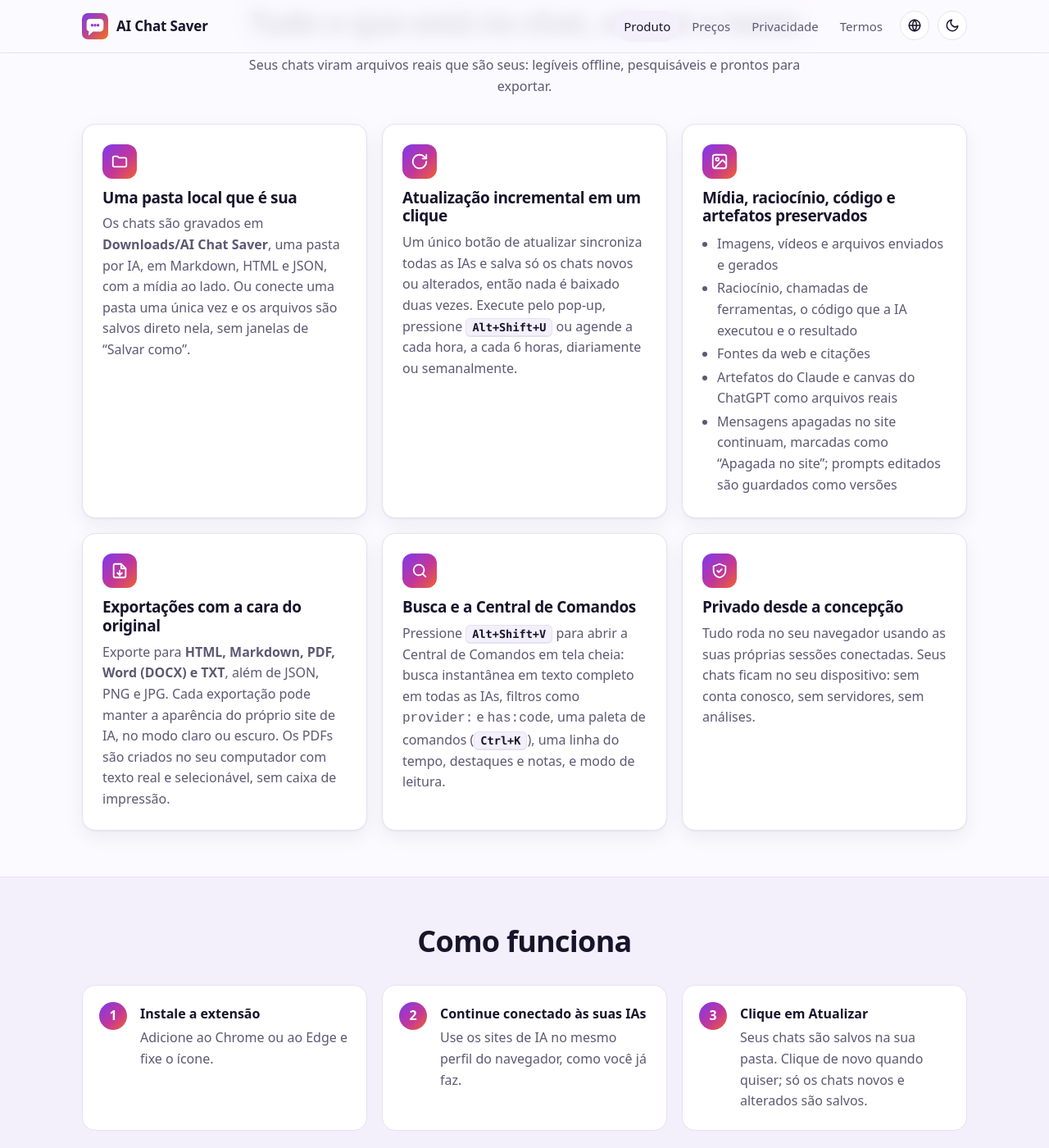
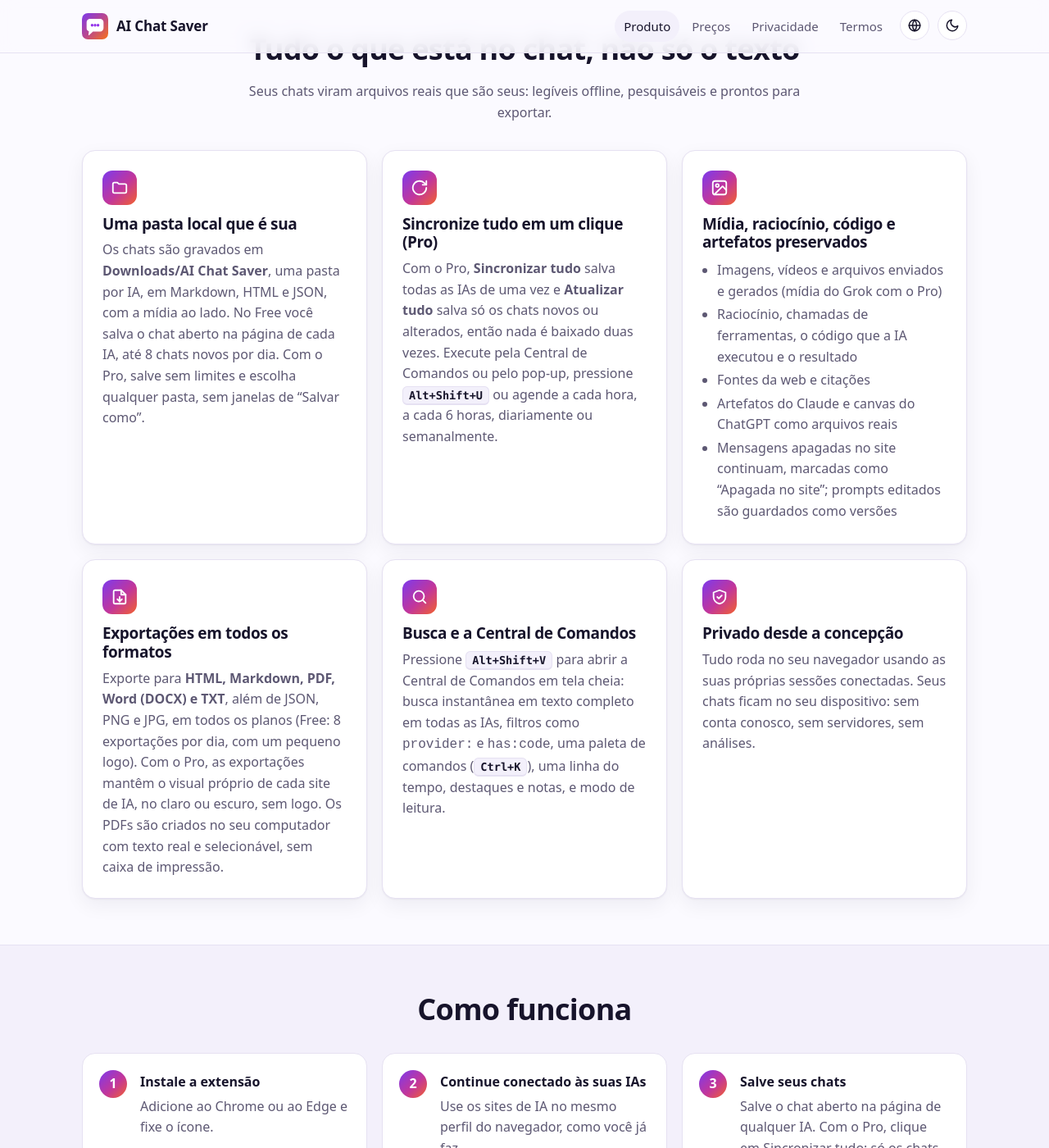
Before and after one commit to aichatsaver/aichatsaver.github.io, a Jekyll site: the page built from pt/index.html, in a window 1280 px wide and 1400 px high, scrolled down 1219 px. Shown: the whole window at 82% size. Built offline with Jekyll 4.4.1, drawn with Linux system fonts in a browser that asks for light colours; some of the changed text lies outside the part shown.

Commit message:
Site: v2.14 Free/Pro texts (pt)

```diff
--- a/_data/i18n/pt.yml
+++ b/_data/i18n/pt.yml
@@ -29,22 +29,25 @@
   version: Versão %version%
 meta:
   tagline: Salve cada chat de IA em uma pasta no seu próprio computador.
-  description: AI Chat Saver é uma extensão de navegador que salva seus chats de 18 assistentes de IA em uma pasta local, com atualização em um clique, busca e exportações com a aparência dos sites originais.
+  description: "AI Chat Saver é uma extensão de navegador que salva seus chats de 18 assistentes de IA em uma pasta local, com busca e exportações em todos os formatos. O Pro adiciona a sincronização de todas as IAs em um clique e exportações com a cara dos sites originais."
   pro_status: Pro — lançamento em breve
   free_features:
   - "Todas as 18 IAs"
   - "Central de Comandos para ver seus chats"
-  - "8 salvamentos por dia"
+  - "Salve manualmente o chat aberto"
+  - "8 chats novos por dia"
   - "8 exportações por dia, qualquer formato"
+  - "Studio e destaques"
   - "Mídia de todas as IAs (exceto Grok)"
   - "Salva em Downloads"
   - "Pequeno logo como marca d'água"
   pro_features:
   - "Tudo do Free"
+  - "“Sincronizar tudo” pela Central de Comandos"
   - "Salvamentos e exportações ilimitados"
   - "Sem marca d'água"
   - "Visual original da IA"
-  - "Sincronização, sincronização automática e agendamentos"
+  - "Sincronização automática e agendamentos"
   - "Mídia do Grok e recuperação de chats excluídos"
   - "Qualquer pasta"
   - "Uma chave por dispositivo"
@@ -54,25 +57,25 @@
   h1_a: 'Cada chat de IA, '
   h1_b: salvo no seu computador
   h1_c: .
-  lede: '%name% é uma extensão de navegador que salva seus chats de 18 assistentes de IA em uma pasta no seu próprio computador. Um clique mantém tudo atualizado, e nada sai do seu dispositivo.'
+  lede: "%name% é uma extensão de navegador que salva seus chats de 18 assistentes de IA em uma pasta no seu próprio computador. Salve o chat aberto em um clique; com o Pro, um clique sincroniza todas as IAs. Nada sai do seu dispositivo."
   hero_note: Para Google Chrome e Microsoft Edge.
   ais_h2: Funciona com 18 IAs
   ais_p: Entre nas IAs que você usa no navegador, como sempre. O %name% salva os chats de cada uma em sua própria pasta.
   features_h2: Tudo o que está no chat, não só o texto
   features_p: 'Seus chats viram arquivos reais que são seus: legíveis offline, pesquisáveis e prontos para exportar.'
   f1_h: Uma pasta local que é sua
-  f1_p: Os chats são gravados em <strong>Downloads/AI Chat Saver</strong>, uma pasta por IA, em Markdown, HTML e JSON, com a mídia ao lado. Ou conecte uma pasta uma única vez e os arquivos são salvos direto nela, sem janelas de “Salvar como”.
-  f2_h: Atualização incremental em um clique
-  f2_p: Um único botão de atualizar sincroniza todas as IAs e salva só os chats novos ou alterados, então nada é baixado duas vezes. Execute pelo pop-up, pressione <kbd>Alt+Shift+U</kbd> ou agende a cada hora, a cada 6 horas, diariamente ou semanalmente.
+  f1_p: "Os chats são gravados em <strong>Downloads/AI Chat Saver</strong>, uma pasta por IA, em Markdown, HTML e JSON, com a mídia ao lado. No Free você salva o chat aberto na página de cada IA, até 8 chats novos por dia. Com o Pro, salve sem limites e escolha qualquer pasta, sem janelas de “Salvar como”."
+  f2_h: "Sincronize tudo em um clique (Pro)"
+  f2_p: "Com o Pro, <strong>Sincronizar tudo</strong> salva todas as IAs de uma vez e <strong>Atualizar tudo</strong> salva só os chats novos ou alterados, então nada é baixado duas vezes. Execute pela Central de Comandos ou pelo pop-up, pressione <kbd>Alt+Shift+U</kbd> ou agende a cada hora, a cada 6 horas, diariamente ou semanalmente."
   f3_h: Mídia, raciocínio, código e artefatos preservados
   f3_items:
-  - Imagens, vídeos e arquivos enviados e gerados
+  - "Imagens, vídeos e arquivos enviados e gerados (mídia do Grok com o Pro)"
   - Raciocínio, chamadas de ferramentas, o código que a IA executou e o resultado
   - Fontes da web e citações
   - Artefatos do Claude e canvas do ChatGPT como arquivos reais
   - Mensagens apagadas no site continuam, marcadas como “Apagada no site”; prompts editados são guardados como versões
-  f4_h: Exportações com a cara do original
-  f4_p: Exporte para <strong>HTML, Markdown, PDF, Word (DOCX) e TXT</strong>, além de JSON, PNG e JPG. Cada exportação pode manter a aparência do próprio site de IA, no modo claro ou escuro. Os PDFs são criados no seu computador com texto real e selecionável, sem caixa de impressão.
+  f4_h: "Exportações em todos os formatos"
+  f4_p: "Exporte para <strong>HTML, Markdown, PDF, Word (DOCX) e TXT</strong>, além de JSON, PNG e JPG, em todos os planos (Free: 8 exportações por dia, com um pequeno logo). Com o Pro, as exportações mantêm o visual próprio de cada site de IA, no claro ou escuro, sem logo. Os PDFs são criados no seu computador com texto real e selecionável, sem caixa de impressão."
   f5_h: Busca e a Central de Comandos
   f5_p: 'Pressione <kbd>%shortcut%</kbd> para abrir a Central de Comandos em tela cheia: busca instantânea em texto completo em todas as IAs, filtros como <code>provider:</code> e <code>has:code</code>, uma paleta de comandos (<kbd>Ctrl+K</kbd>), uma linha do tempo, destaques e notas, e modo de leitura.'
   f6_h: Privado desde a concepção
@@ -83,8 +86,8 @@
     d: Adicione ao Chrome ou ao Edge e fixe o ícone.
   - t: Continue conectado às suas IAs
     d: Use os sites de IA no mesmo perfil do navegador, como você já faz.
-  - t: Clique em Atualizar
-    d: Seus chats são salvos na sua pasta. Clique de novo quando quiser; só os chats novos e alterados são salvos.
+  - t: "Salve seus chats"
+    d: "Salve o chat aberto na página de qualquer IA. Com o Pro, clique em Sincronizar tudo; só os chats novos e alterados são salvos."
   priv_eyebrow: Privacidade
   priv_h2: Seus chats nunca chegam até nós
   priv_p: O %name% lê seus chats pelo seu navegador, a partir dos sites de IA em que você está conectado, e os grava apenas na sua própria pasta e no armazenamento local do navegador. Leia a <a href="%privacy_url%">Política de Privacidade</a> completa (em inglês).
@@ -103,6 +106,8 @@
     a: Depois de cada sincronização, a extensão verifica todas as IAs. Se um site mudou e o salvamento parar de funcionar, você recebe uma notificação e um aviso, e uma execução com falha nunca sobrescreve um chat salvo corretamente.
   - q: É grátis?
     a: Sim, existe um plano Free. %pro_status%. Veja os <a href="%pricing_url%">Preços</a>.
+  - q: "Posso pedir reembolso?"
+    a: "Pro Anual: reembolso total em até 7 dias após o primeiro pagamento. O Pro Mensal não é reembolsável, mas você pode cancelar a qualquer momento e mantém o Pro até o fim do mês pago."
   - q: Perdi minha chave de licença ou digitei o e-mail errado
     a: Escreva para <a href="mailto:%email%">%email%</a> com o seu recibo de pagamento. Vamos corrigir o e-mail da sua licença e enviar a chave novamente.
   cta_h2: Guarde cada conversa
```
